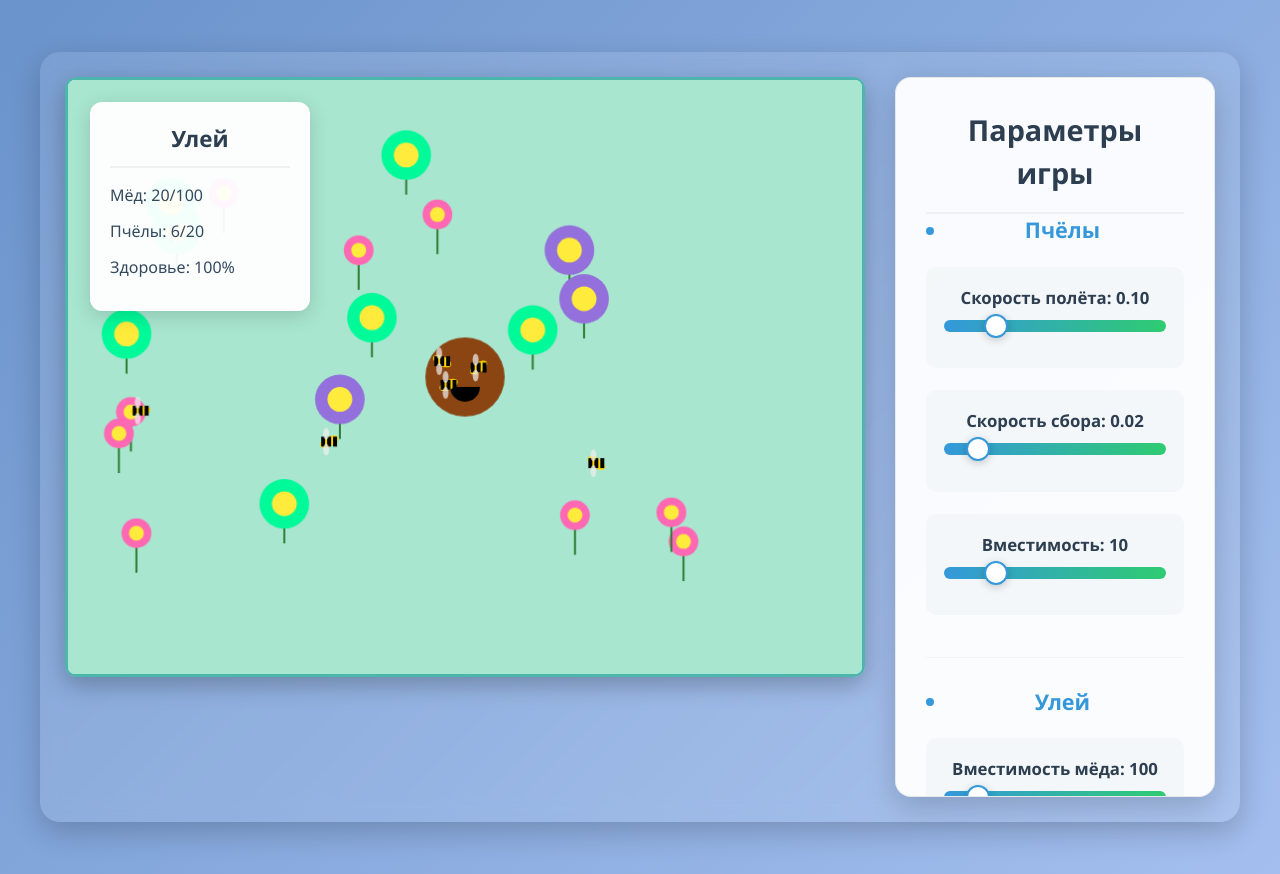
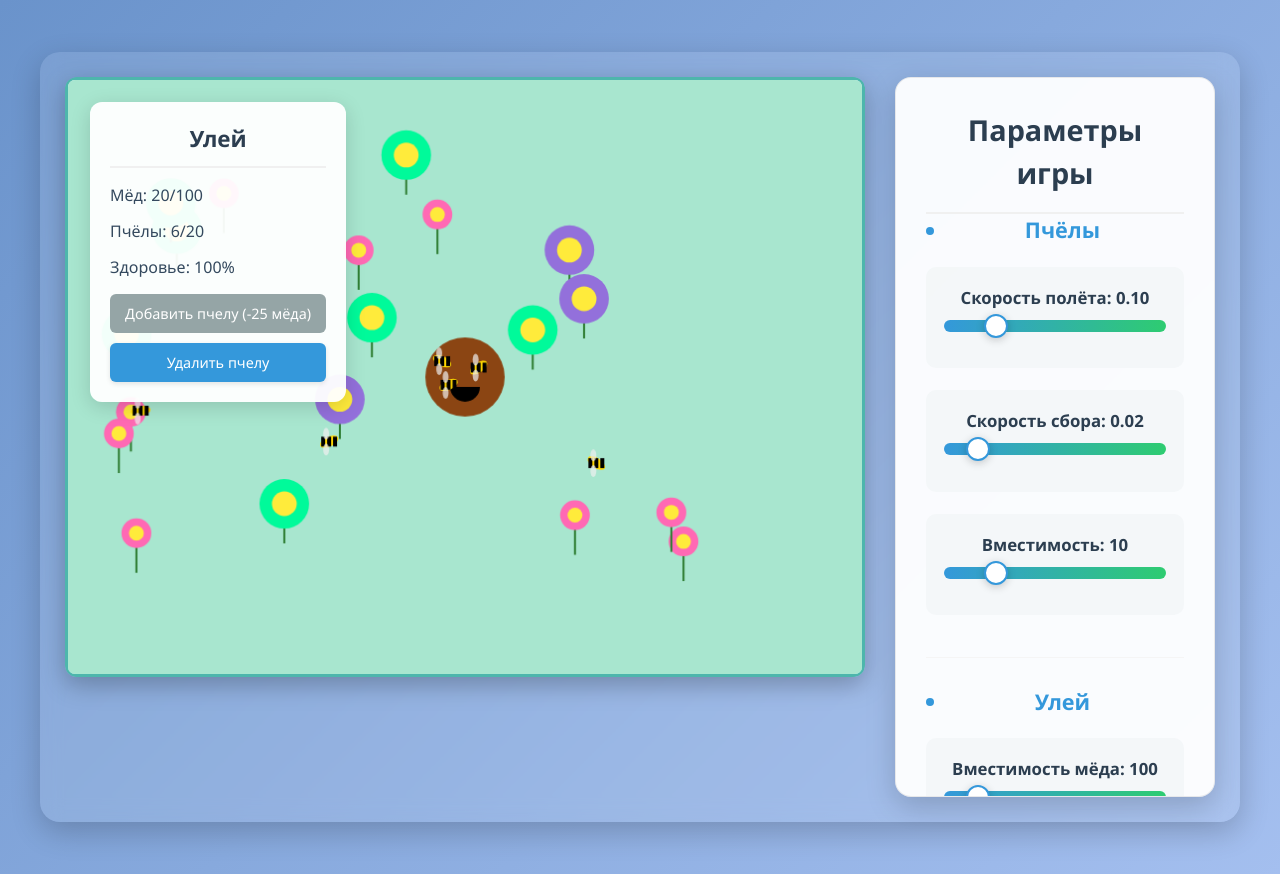
Before and after one commit to Rk-brn/Practical_work_beehive, a Vue app: page / in a window 1280 px wide. Built offline with nearby package versions, Linux system fonts and the light colour scheme.

Commit message:
Добавлен интерфейс кнопки добавления и удаления пчелы

```diff
--- a/src/App.vue
+++ b/src/App.vue
@@ -1,5 +1,5 @@
 <template>
-  <div class="app-container">
+ <div class="app-container">
     <div class="game-area">
       <canvas ref="gameCanvas" width="800" height="600"></canvas>
 
@@ -10,6 +10,14 @@
         <p>Пчёлы: {{ hive ? hive.bees.length : 0 }}/{{ hive ? hive.capacity : 0 }}</p>
         <p>Здоровье: {{ hive ? Math.round(hive.health) : 0 }}%</p>
         <p v-if="isHiveFull" class="hive-full-warning">Улей переполнен! Пчёлы отдыхают</p>
+
+        <!-- Кнопки управления пчелами -->
+        <div class="bee-controls">
+          <button @click="addBeeManually" :disabled="!canAddBee">Добавить пчелу (-25 мёда)</button>
+          <button @click="toggleDeleteMode" :class="{ 'delete-active': deleteMode }">
+            {{ deleteMode ? 'Отменить удаление' : 'Удалить пчелу' }}
+          </button>
+        </div>
       </div>
     </div>
 
@@ -801,4 +809,58 @@ input:hover, select:hover {
     padding: 15px;
   }
 }
+/* Стили для кнопок управления пчелами */
+.bee-controls {
+  margin-top: 15px;
+  display: flex;
+  flex-direction: column;
+  gap: 10px;
+}
+
+.bee-controls button {
+  padding: 10px 15px;
+  background: #3498db;
+  color: white;
+  border: none;
+  border-radius: 6px;
+  cursor: pointer;
+  font-size: 0.9rem;
+  transition: all 0.3s ease;
+  box-shadow: 0 2px 5px rgba(0,0,0,0.1);
+}
+
+.bee-controls button:hover {
+  background: #2980b9;
+  transform: translateY(-2px);
+  box-shadow: 0 4px 8px rgba(0,0,0,0.15);
+}
+
+.bee-controls button:disabled {
+  background: #95a5a6;
+  cursor: not-allowed;
+  transform: none;
+  box-shadow: none;
+}
+
+.bee-controls button.delete-active {
+  background: #e74c3c;
+}
+
+.bee-controls button.delete-active:hover {
+  background: #c0392b;
+}
+
+/* Адаптивность для кнопок */
+@media (max-width: 480px) {
+  .bee-controls {
+    flex-direction: row;
+    flex-wrap: wrap;
+  }
+
+  .bee-controls button {
+    flex: 1 1 45%;
+    font-size: 0.8rem;
+    padding: 8px 10px;
+  }
+}
 </style>
```
